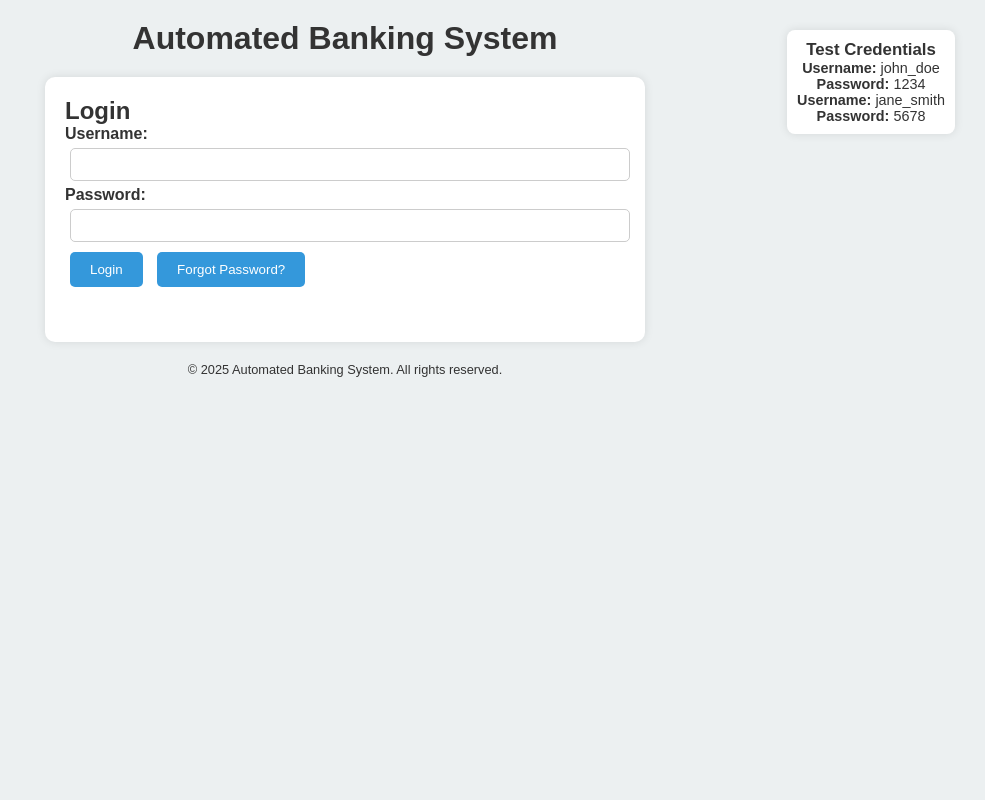
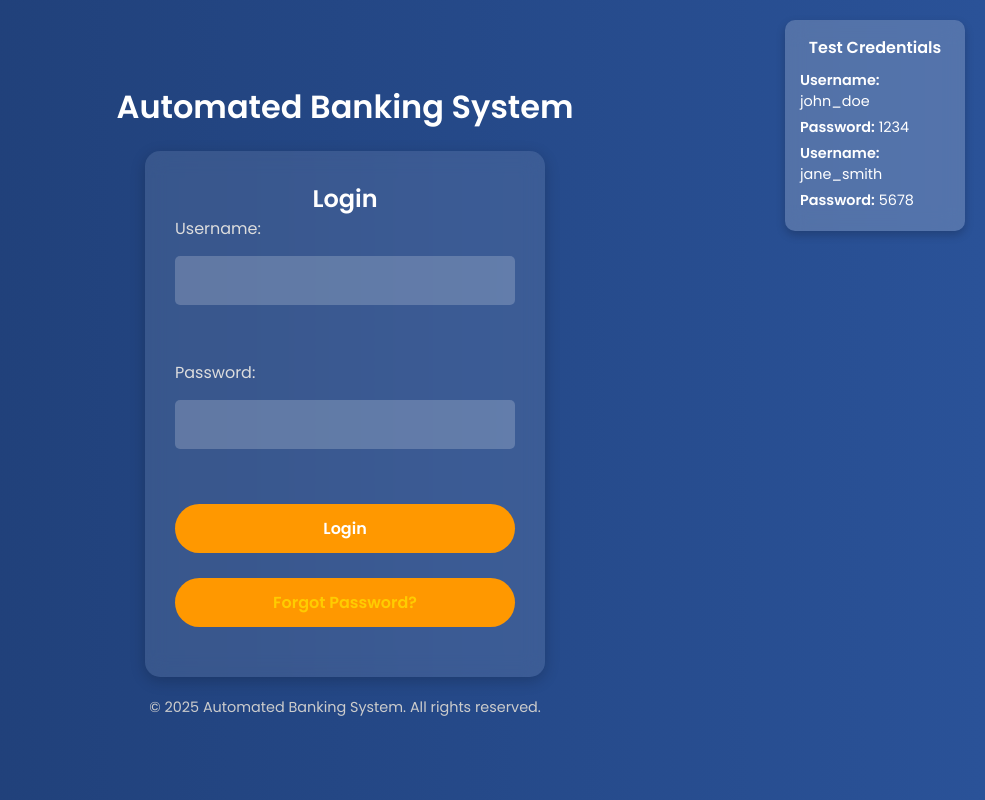
Before and after one commit to Ikshitha9/bankingsystem, a plain HTML site: page index.html in a window 1280 px wide. Shown: the whole page, without its empty margins (295-1280 px from the left). Drawn offline with Linux system fonts and the light colour scheme.

Commit message:
Update style.css

```diff
--- a/style.css
+++ b/style.css
@@ -1,15 +1,23 @@
-/* Basic Reset */
+/* Import Google Font */
+@import url('https://fonts.googleapis.com/css2?family=Poppins:wght@300;400;600&display=swap');
+
+/* Reset and General Styles */
 * {
     margin: 0;
     padding: 0;
     box-sizing: border-box;
+    font-family: 'Poppins', sans-serif;
 }
 
-/* Body and Layout */
+/* Body Styling */
 body {
-    font-family: Arial, sans-serif;
-    background-color: #ecf0f1;
-    color: #333;
+    background: linear-gradient(to right, #1e3c72, #2a5298);
+    color: #fff;
+    display: flex;
+    flex-direction: column;
+    align-items: center;
+    justify-content: center;
+    height: 100vh;
     padding: 20px;
 }
 
@@ -17,72 +25,128 @@ body {
 header {
     text-align: center;
     margin-bottom: 20px;
-    position: relative;
 }
 
-/* Test Credentials Box */
-#credentialsBox {
-    position: absolute;
-    top: 10px;
-    right: 10px;
-    background: #ffffff;
-    padding: 10px;
-    border-radius: 8px;
-    box-shadow: 0 0 10px rgba(0, 0, 0, 0.1);
-    font-size: 0.9rem;
+h1 {
+    font-size: 2rem;
+    font-weight: 600;
 }
 
+/* Main Container */
 main {
-    max-width: 600px;
-    margin: 0 auto;
-    padding: 20px;
-    background-color: white;
-    border-radius: 10px;
-    box-shadow: 0 0 10px rgba(0, 0, 0, 0.1);
+    max-width: 400px;
+    width: 100%;
+    background: rgba(255, 255, 255, 0.1);
+    padding: 30px;
+    border-radius: 15px;
+    box-shadow: 0px 4px 15px rgba(0, 0, 0, 0.2);
+    backdrop-filter: blur(10px);
+    text-align: center;
 }
 
+/* Sections */
 section {
-    margin-bottom: 30px;
+    margin-bottom: 20px;
+}
+
+/* Form Styling */
+form {
+    display: flex;
+    flex-direction: column;
+    gap: 15px;
+}
+
+label {
+    font-weight: 400;
+    text-align: left;
+    color: #ddd;
+}
+
+input {
+    padding: 12px;
+    border: none;
+    border-radius: 5px;
+    width: 100%;
+    font-size: 1rem;
+    background: rgba(255, 255, 255, 0.2);
+    color: #fff;
+}
+
+input:focus {
+    outline: none;
+    background: rgba(255, 255, 255, 0.3);
 }
 
 /* Buttons */
 button {
-    background-color: #3498db;
+    background: #ff9800;
     color: white;
     border: none;
-    padding: 10px 20px;
-    margin: 5px;
+    padding: 12px;
+    font-size: 1rem;
+    border-radius: 25px;
     cursor: pointer;
-    border-radius: 5px;
-    transition: background 0.3s;
+    transition: all 0.3s ease;
+    font-weight: 600;
 }
 
 button:hover {
-    background-color: #2980b9;
+    background: #e68900;
+    transform: scale(1.05);
 }
 
-button:disabled {
-    background-color: #95a5a6;
-    cursor: not-allowed;
+/* Account Info */
+#accountInfo p {
+    font-size: 1.2rem;
+    margin: 10px 0;
 }
 
-/* Inputs */
-input {
-    padding: 8px;
-    margin: 5px;
-    width: 100%;
-    border: 1px solid #ccc;
-    border-radius: 5px;
+/* Forgot Password Link */
+#forgotPassword {
+    color: #ffcc00;
+    text-decoration: none;
+    font-weight: bold;
+    display: inline-block;
+    margin-top: 10px;
 }
 
-/* Labels */
-label {
-    font-weight: bold;
+#forgotPassword:hover {
+    text-decoration: underline;
+}
+
+/* Floating Credentials Box */
+#credentialsBox {
+    position: fixed;
+    top: 20px;
+    right: 20px;
+    background: rgba(255, 255, 255, 0.2);
+    padding: 15px;
+    border-radius: 10px;
+    box-shadow: 0 4px 10px rgba(0, 0, 0, 0.2);
+    backdrop-filter: blur(10px);
+    color: #fff;
+    font-size: 0.9rem;
+    width: 180px;
+    text-align: left;
+    z-index: 1000;
+}
+
+#credentialsBox h3 {
+    font-size: 1rem;
+    margin-bottom: 10px;
+    font-weight: 600;
+    text-align: center;
+}
+
+#credentialsBox p {
+    margin: 5px 0;
+    font-weight: 400;
 }
 
 /* Footer */
 footer {
+    margin-top: 20px;
+    font-size: 0.9rem;
     text-align: center;
-    font-size: 0.8rem;
-    margin-top: 20px;
+    color: #ccc;
 }
```
